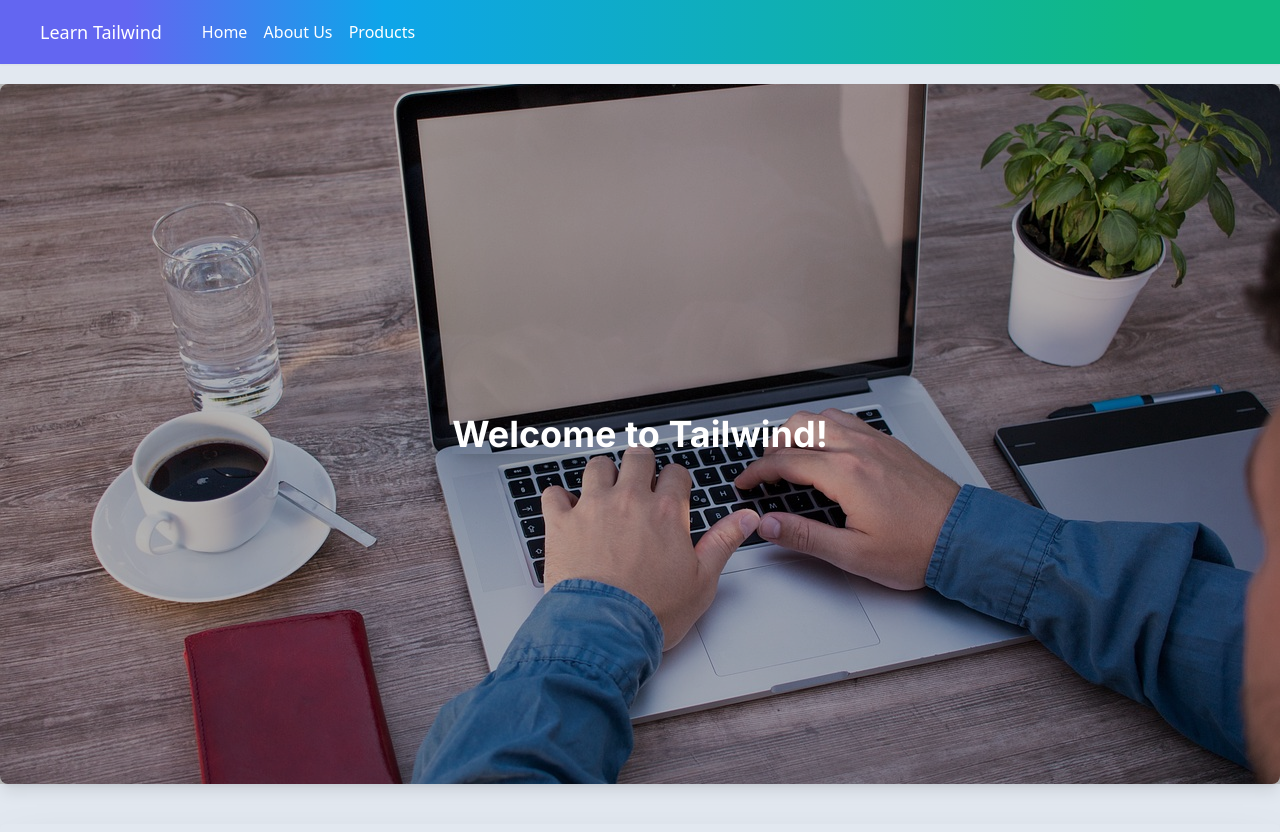
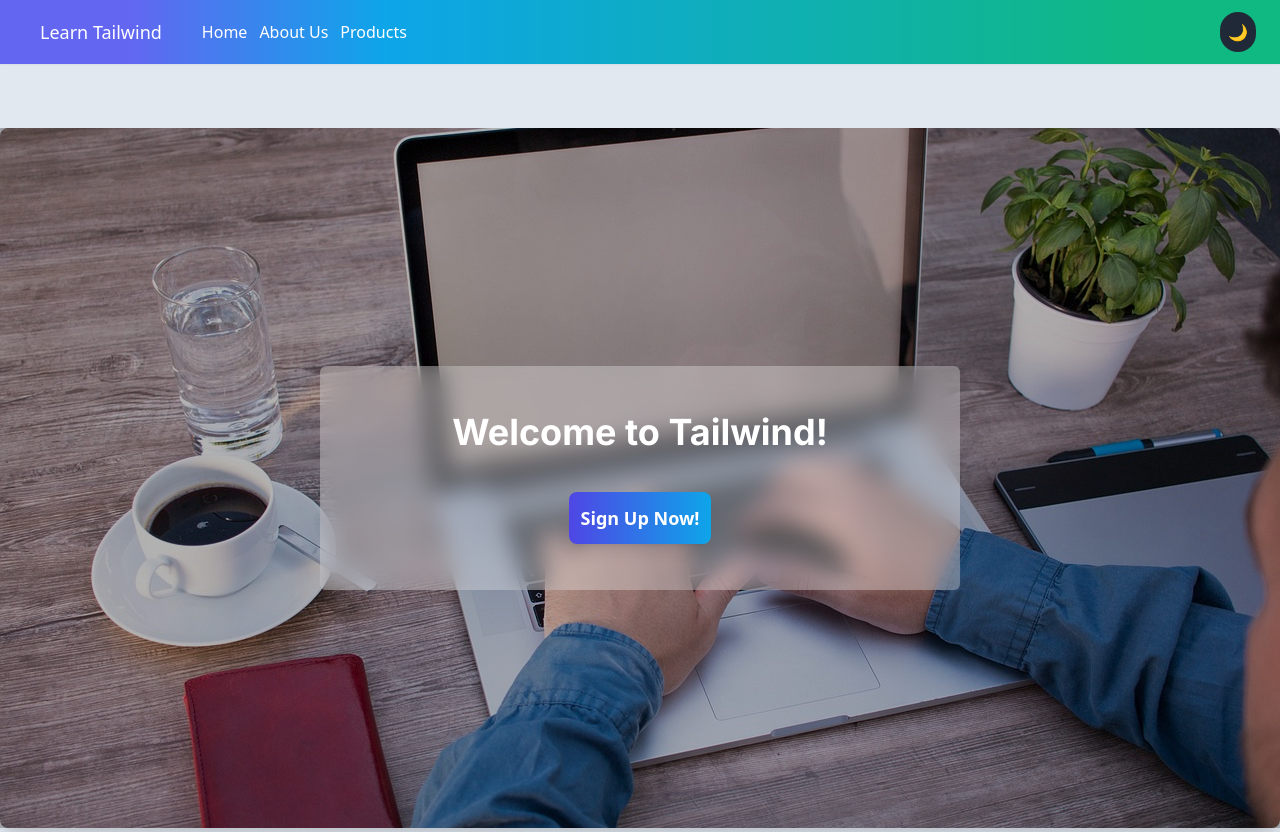
Before and after one commit to CandraDev/learn-tailwind, a website: page public/index.html in a window 1280 px wide. Shown: the top 832 px of the page. Drawn offline with Linux system fonts and the light colour scheme.

Commit message:
finished learn  session one

```diff
--- a/public/index.html
+++ b/public/index.html
@@ -1,5 +1,5 @@
 <!DOCTYPE html>
-<html lang="en">
+<html lang="en" class="light">
 	<head>
 		<meta charset="UTF-8" />
 		<meta name="viewport" content="width=device-width, initial-scale=1.0" />
@@ -12,45 +12,65 @@
 		<link rel="stylesheet" href="css/style.css" />
 		<title>Learn Tailwind</title>
 	</head>
-	<body class="bg-slate-200">
-		<nav>
+	<body class="bg-slate-200 dark:bg-slate-800 dark:text-white">
+		<nav class="container">
 			<div
-				class="w-100 h-16 flex items-center bg-gradient-to-r from-indigo-500 from-10% via-sky-500 via-30% to-emerald-500 to-90% text-white shadow-sm"
+				class="w-full h-16 flex items-center bg-gradient-to-r from-indigo-500 from-10% via-sky-500 via-30% to-emerald-500 to-90% text-white shadow-sm fixed top-0 left-0 z-50 dark:bg-gradient-to-r dark:from-indigo-600 dark:to-sky-600 pe-6"
 			>
 				<div class="pe-10 ps-10 text-lg">Learn Tailwind</div>
-				<div>
-					<ul>
+				<div class="flex-grow">
+					<ul class="flex">
+						<li class="mr-3">
+							<a class="hover:text-slate-200" href="#">Home</a>
+						</li>
+						<li class="mr-3">
+							<a class="hover:text-slate-200" href="#">About Us</a>
+						</li>
 						<li>
-							<a class="me-3 hover:text-slate-200" href="#">Home</a>
-							<a class="me-3 hover:text-slate-200" href="#">About Us</a>
-							<a class="me-3 hover:text-slate-200" href="#">Products</a>
+							<a class="hover:text-slate-200" href="#">Products</a>
 						</li>
 					</ul>
 				</div>
+				<!-- Tombol Toggle Dark Mode -->
+				<button
+					id="toggle-dark-mode"
+					class="p-2 rounded-full bg-gray-800 hover:bg-gray-700 focus:outline-none"
+				>
+					<span class="text-white">🌙</span>
+				</button>
 			</div>
 		</nav>
-		<main>
-			<div
-				class="relative max-w-80 max[800px]:max-w-xl min-[800px]:max-w-7xl mx-auto mt-5 shadow-lg bg-white overflow-hidden"
+
+		<main
+			class="container mx-auto max-[480px]:max-w-xs relative shadow-xl overflow-hidde mt-32"
 		>
 			<img
 				src="img/hero.jpg"
-					class="rounded-lg w-full object-cover h-[300px] max-[140000px]:h-[700px]"
+				class="rounded-lg w-full object-cover h-[300px] max-[1400px]:h-[700px]"
 				alt="Hero Image"
 			/>
-				<!-- Overlay Hitam -->
-				<div class="absolute inset-0 bg-black opacity-30"></div>
-				<div class="absolute inset-0 flex items-center justify-center">
-					<h1
-						class="text-white text-center text-4xl font-bold font-inter shadow-xl"
-					>
+			<!-- Overlay dengan efek glassmorphism -->
+			<div class="absolute inset-0 bg-black/30"></div>
+
+			<div class="absolute inset-0 flex justify-center items-center">
+				<div
+					class="bg-white/30 h-[14rem] w-[40rem] backdrop-blur-md rounded-md"
+				></div>
+			</div>
+			<div class="absolute inset-0 flex items-center justify-center flex-col">
+				<h1 class="text-white text-center text-4xl font-bold font-inter mb-10">
 					Welcome to Tailwind!
 				</h1>
-				</div>
+				<button
+					class="border-none p-3 text-white text-lg font-semibold bg-gradient-to-r from-indigo-600 to-sky-500 rounded-lg shadow-lg block relative active:top-1 hover:shadow-teal-500 hover:shadow-sm hover:ease-in-out hover:duration-300"
+				>
+					Sign Up Now!
+				</button>
 			</div>
 		</main>
+
 		<article
-			class="max-w-80 max[800px]:max-w-xl min-[800px]:max-w-7xl mx-auto rounded-md shadow-2xl p-16 mt-10 font-inter"
+			class="container mx-auto rounded-md shadow-2xl p-16 mt-10 font-inter mb-10 dark:bg-slate-700"
 		>
 			<img
 				src="img/article-img.jpg"
@@ -58,34 +78,45 @@
 				class="w-[1200px] h-[600px] object-cover mx-auto m-5 rounded shadow mb-10 max-[470px]:hidden"
 			/>
 			<h1
-				class="text-3xl ps-5 font-semibold mb-3 bg-gradient-to-r from-indigo-600 to-sky-500 bg-clip-text text-transparent"
+				class="text-3xl ps-5 font-semibold mb-3 bg-gradient-to-r from-indigo-600 to-sky-500 dark:bg-gradient-to-r dark:from-indigo-400 dark:from-40% dark:to-sky-300 bg-clip-text text-transparent"
 			>
 				Lets Learn More About Tailwind
 			</h1>
-			<span class="ps-5 text-slate-600">By CandraDev, 15 November 2024</span>
-			<p class="mt-10 indent-16 text-justify">
+			<span class="ps-5 text-slate-600 dark:text-slate-300"
+				>By CandraDev, 15 November 2024</span
+			>
+			<div class="text-slate-800 dark:text-slate-300">
+				<p class="mt-10 indent-16 text-justify mx-auto max-[480px]:text-sm">
 					Lorem ipsum dolor sit amet consectetur adipisicing elit. Inventore
-				voluptatum illum deserunt dolorem necessitatibus placeat voluptate iusto
-				eos! Illum dolores dolore, nihil necessitatibus repudiandae veritatis
-				officiis vel tenetur at omnis dolorum distinctio consectetur
+					voluptatum illum deserunt dolorem necessitatibus placeat voluptate
+					iusto eos! Illum dolores dolore, nihil necessitatibus repudiandae
+					veritatis officiis vel tenetur at omnis dolorum distinctio consectetur
 					consequuntur rem dolorem maxime nam molestiae tempora nisi magni quos
-				non! Expedita modi blanditiis sed nisi cumque perferendis officia itaque
-				unde alias beatae error ex vero odio distinctio mollitia, qui totam sunt
-				id aliquid cum. Aperiam non vel rerum officia corrupti possimus fugiat
-				quae deleniti quibusdam, incidunt dolorum id libero eos sapiente!
-				Accusantium fuga provident placeat fugit, aut odio quam temporibus
-				ratione culpa voluptatem ab unde vero!
+					non! Expedita modi blanditiis sed nisi cumque perferendis officia
+					itaque unde alias beatae error ex vero odio distinctio mollitia, qui
+					totam sunt id aliquid cum. Aperiam non vel rerum officia corrupti
+					possimus fugiat quae deleniti quibusdam, incidunt dolorum id libero
+					eos sapiente! Accusantium fuga provident placeat fugit, aut odio quam
+					temporibus ratione culpa voluptatem ab unde vero!
 				</p>
 				<p class="mt-10 indent-16 text-justify">
 					Lorem ipsum dolor sit amet consectetur adipisicing elit. Beatae atque
 					laudantium sit perferendis assumenda quas fugiat laboriosam quo!
-				Suscipit expedita tenetur aut sequi optio pariatur voluptate, molestiae
-				ut, velit, non et numquam doloremque odit nemo veritatis eos minima.
-				Ipsam, unde facere. Earum quidem minus totam beatae quae iusto dolorum
-				tempore dignissimos reprehenderit voluptates! Omnis repudiandae
-				consequuntur aliquam iusto fuga temporibus asperiores doloremque
-				adipisci ab commodi? Incidunt qui maiores pariatur harum.
+					Suscipit expedita tenetur aut sequi optio pariatur voluptate,
+					molestiae ut, velit, non et numquam doloremque odit nemo veritatis eos
+					minima. Ipsam, unde facere. Earum quidem minus totam beatae quae iusto
+					dolorum tempore dignissimos reprehenderit voluptates! Omnis
+					repudiandae consequuntur aliquam iusto fuga temporibus asperiores
+					doloremque adipisci ab commodi? Incidunt qui maiores pariatur harum.
 				</p>
+			</div>
 		</article>
+		<script>
+			const toggleButton = document.getElementById("toggle-dark-mode");
+			// const html = document.getElementsByTagName("html");
+			toggleButton.addEventListener("click", () => {
+				document.documentElement.classList.toggle("dark");
+			});
+		</script>
 	</body>
 </html>
--- a/tailwind.config.js
+++ b/tailwind.config.js
@@ -1,5 +1,6 @@
 /** @type {import('tailwindcss').Config} */
 module.exports = {
+	darkMode: "class",
 	content: ["./public/**/*.{html,js}"],
 	theme: {
 		extend: {
```
Also changed, not shown: public/css/style.css. Lines whose indentation alone changed are shown as unchanged.
